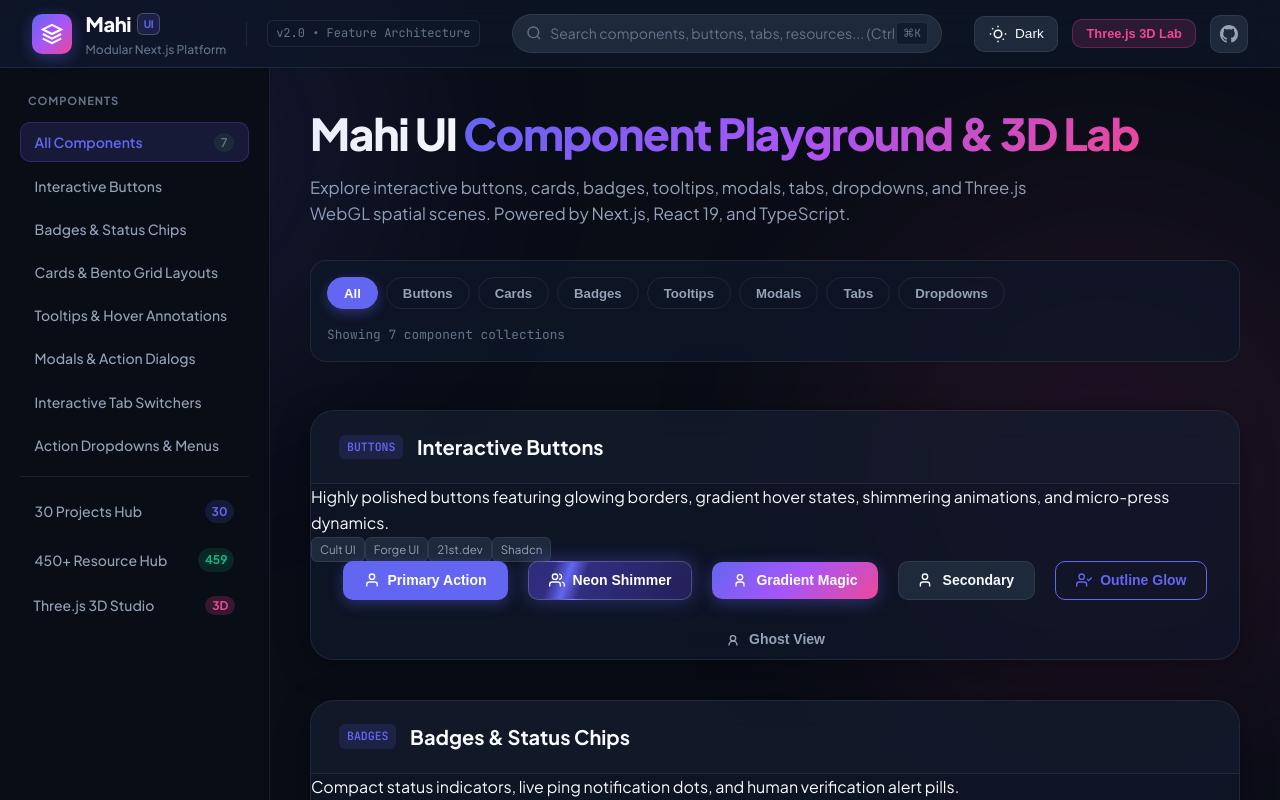
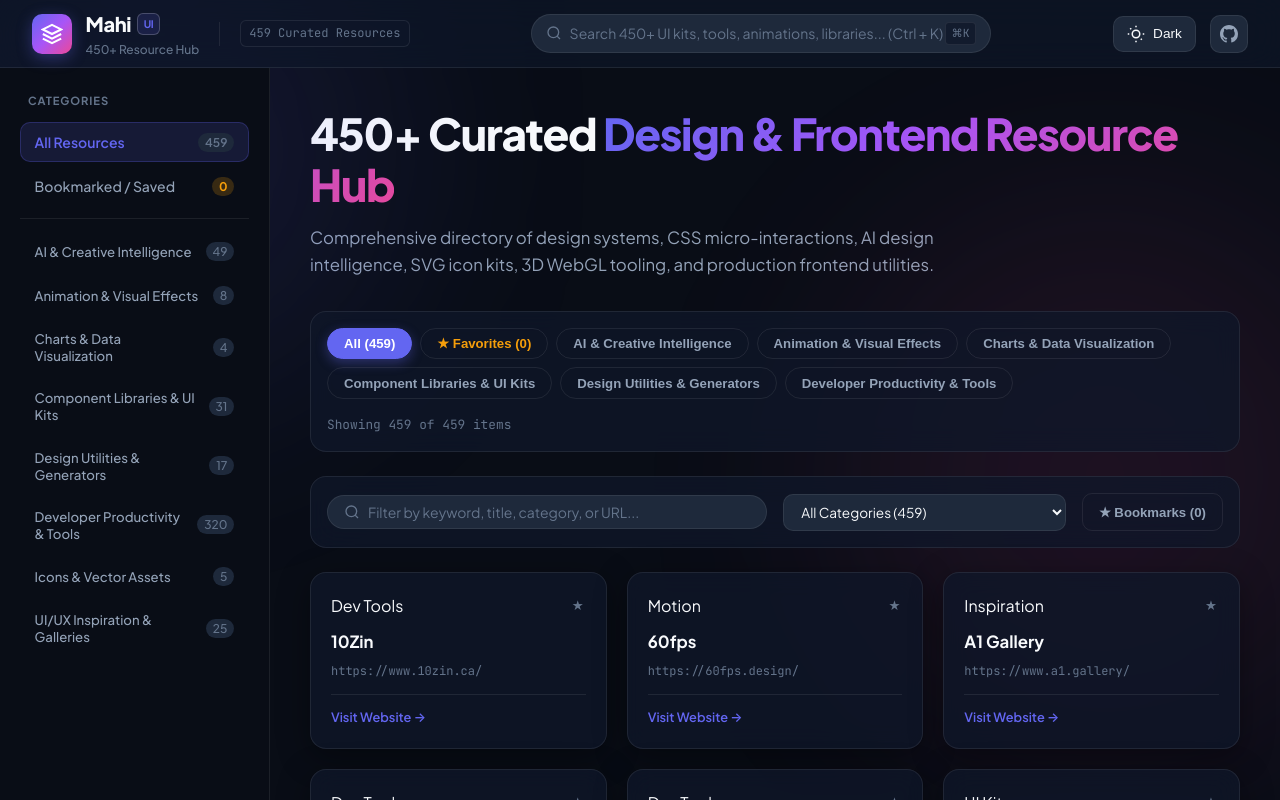
Before and after one commit to mahi-developer-universe/Mahi-UI-Component-Playground, a Next.js app: page / in a window 1280 px wide. Shown: the top 800 px of the page. Built offline with nearby package versions, Linux system fonts and the light colour scheme.

Commit message:
refactor: streamline dashboard to focus exclusively on 450+ Resource Hub

```diff
--- a/src/app/page.tsx
+++ b/src/app/page.tsx
@@ -1,27 +1,21 @@
 'use client';
 
-import React, { useState, useMemo } from 'react';
-import { componentsData, projectsData, resourcesData, themePresets } from '@/data';
-import { ComponentCard } from '@/components/ui/ComponentCard';
-import { ProjectCard } from '@/components/ui/ProjectCard';
+import React, { useState, useMemo, useEffect } from 'react';
+import { resourcesData, themePresets } from '@/data';
 import { ResourceCard } from '@/components/ui/ResourceCard';
-import { ThreeLab } from '@/features/three-d-studio/ThreeLab';
 import { useAppStore } from '@/stores/appStore';
-import { ProjectModal } from '@/features/project-gallery/ProjectModal';
-import { FrontendProject, ThemeName } from '@/types';
+import { ThemeName } from '@/types';
 
 export default function HomePage() {
-  const { theme, setTheme, favorites, toggleFavorite, recentProjects, addRecentProject, isThreeLabOpen, setThreeLabOpen } = useAppStore();
+  const { theme, setTheme, favorites, toggleFavorite } = useAppStore();
   const [themeMenuOpen, setThemeMenuOpen] = useState(false);
-  const [categoryFilter, setCategoryFilter] = useState('all');
-  const [projectFilter, setProjectFilter] = useState('all');
   const [searchQuery, setSearchQuery] = useState('');
-  const [resourceSearch, setResourceSearch] = useState('');
-  const [resourceCategory, setResourceCategory] = useState('all');
+  const [selectedCategory, setSelectedCategory] = useState('all');
+  const [onlyFavorites, setOnlyFavorites] = useState(false);
+  const [displayLimit, setDisplayLimit] = useState(48);
   const [toastMessage, setToastMessage] = useState<string | null>(null);
-  const [selectedProject, setSelectedProject] = useState<FrontendProject | null>(null);
 
-  React.useEffect(() => {
+  useEffect(() => {
     const handleKeyDown = (e: KeyboardEvent) => {
       if ((e.ctrlKey || e.metaKey) && e.key === 'k') {
         e.preventDefault();
@@ -45,33 +39,41 @@ export default function HomePage() {
     showToast(`Switched theme: ${newTheme.toUpperCase()}`);
   };
 
-  const filteredComponents = useMemo(() => {
-    return componentsData.filter((c) => {
-      const matchesCat = categoryFilter === 'all' || c.category === categoryFilter;
+  // Distinct categories available in resources
+  const categories = useMemo(() => {
+    const set = new Set<string>();
+    resourcesData.forEach((r) => {
+      if (r.category) set.add(r.category);
+    });
+    return Array.from(set).sort();
+  }, []);
+
+  // Filtered resources
+  const filteredResources = useMemo(() => {
+    const q = searchQuery.toLowerCase().trim();
+    return resourcesData.filter((r) => {
+      const matchesCategory = selectedCategory === 'all' || r.category === selectedCategory;
+      const matchesFavorite = !onlyFavorites || favorites.includes(r.id);
       const matchesQuery =
-        !searchQuery ||
-        c.title.toLowerCase().includes(searchQuery.toLowerCase()) ||
-        c.description.toLowerCase().includes(searchQuery.toLowerCase());
-      return matchesCat && matchesQuery;
+        !q ||
+        r.name.toLowerCase().includes(q) ||
+        r.url.toLowerCase().includes(q) ||
+        (r.category && r.category.toLowerCase().includes(q)) ||
+        (r.tag && r.tag.toLowerCase().includes(q));
+
+      return matchesCategory && matchesFavorite && matchesQuery;
     });
-  }, [categoryFilter, searchQuery]);
+  }, [searchQuery, selectedCategory, onlyFavorites, favorites]);
 
-  const filteredProjects = useMemo(() => {
-    return projectsData.filter((p) => {
-      return projectFilter === 'all' || p.section === projectFilter;
-    });
-  }, [projectFilter]);
+  const visibleResources = useMemo(() => {
+    return filteredResources.slice(0, displayLimit);
+  }, [filteredResources, displayLimit]);
 
-  const filteredResources = useMemo(() => {
-    const q = resourceSearch.toLowerCase().trim();
-    return resourcesData
-      .filter((r) => {
-        const matchesCat = resourceCategory === 'all' || r.category === resourceCategory;
-        const matchesQ = !q || r.name.toLowerCase().includes(q) || r.url.toLowerCase().includes(q);
-        return matchesCat && matchesQ;
-      })
-      .slice(0, 72);
-  }, [resourceSearch, resourceCategory]);
+  const handleToggleFavoriteWithToast = (id: string) => {
+    const willBeFavorited = !favorites.includes(id);
+    toggleFavorite(id);
+    showToast(willBeFavorited ? 'Added to favorites' : 'Removed from favorites');
+  };
 
   return (
     <>
@@ -101,11 +103,11 @@ export default function HomePage() {
             </div>
             <div className="brand-text">
               <span className="brand-title">Mahi <span className="brand-badge">UI</span></span>
-              <span className="brand-subtitle">Modular Next.js Platform</span>
+              <span className="brand-subtitle">450+ Resource Hub</span>
             </div>
           </a>
           <div className="nav-divider"></div>
-          <span className="version-tag">v2.0 • Feature Architecture</span>
+          <span className="version-tag">{resourcesData.length} Curated Resources</span>
         </div>
 
         <div className="nav-center">
@@ -117,7 +119,7 @@ export default function HomePage() {
             <input
               type="text"
               id="global-search"
-              placeholder="Search components, buttons, tabs, resources... (Ctrl + K)"
+              placeholder="Search 450+ UI kits, tools, animations, libraries... (Ctrl + K)"
               value={searchQuery}
               onChange={(e) => setSearchQuery(e.target.value)}
             />
@@ -158,20 +160,13 @@ export default function HomePage() {
             )}
           </div>
 
-          <button
-            className="action-btn"
-            onClick={() => setThreeLabOpen(true)}
-            style={{
-              background: 'rgba(236, 72, 153, 0.15)',
-              color: '#ec4899',
-              border: '1px solid rgba(236, 72, 153, 0.3)',
-              fontWeight: 700
-            }}
+          <a
+            href="https://github.com/mahi-developer-universe/Mahi-UI-Component-Playground"
+            target="_blank"
+            rel="noopener noreferrer"
+            className="icon-link-btn"
+            title="GitHub Repository"
           >
-            Three.js 3D Lab
-          </button>
-
-          <a href="https://github.com/mahi-developer-universe/Mahi-UI-Component-Playground" target="_blank" className="icon-link-btn" title="GitHub">
             <svg width="18" height="18" viewBox="0 0 24 24" fill="currentColor">
               <path d="M12 0C5.37 0 0 5.37 0 12c0 5.31 3.435 9.795 8.205 11.385.6.105.825-.255.825-.57 0-.285-.015-1.23-.015-2.235-3.015.555-3.795-.735-4.035-1.41-.135-.345-.72-1.41-1.23-1.695-.42-.225-1.02-.78-.015-.795.945-.015 1.62.87 1.845 1.23 1.08 1.815 2.805 1.305 3.495.99.105-.78.42-1.305.765-1.605-2.67-.3-5.46-1.335-5.46-5.925 0-1.305.465-2.385 1.23-3.225-.12-.3-.54-1.53.12-3.18 0 0 1.005-.315 3.3 1.23.96-.27 1.98-.405 3-.405s2.04.135 3 .405c2.295-1.56 3.3-1.23 3.3-1.23.66 1.65.24 2.88.12 3.18.765.84 1.23 1.905 1.23 3.225 0 4.605-2.805 5.625-5.475 5.925.435.375.81 1.095.81 2.22 0 1.605-.015 2.895-.015 3.3 0 .315.225.69.825.57A12.02 12.02 0 0024 12c0-6.63-5.37-12-12-12z" />
             </svg>
@@ -181,199 +176,197 @@ export default function HomePage() {
 
       {/* Main Workspace Layout */}
       <div className="layout-body">
-        {/* Sidebar */}
+        {/* Sidebar Filter for Resource Categories */}
         <aside className="sidebar" id="app-sidebar">
           <div className="sidebar-section">
-            <div className="sidebar-heading">COMPONENTS</div>
+            <div className="sidebar-heading">CATEGORIES</div>
             <nav className="sidebar-nav" id="sidebar-nav">
               <button
-                className={`nav-item ${categoryFilter === 'all' ? 'active' : ''}`}
-                onClick={() => setCategoryFilter('all')}
+                className={`nav-item ${selectedCategory === 'all' && !onlyFavorites ? 'active' : ''}`}
+                onClick={() => {
+                  setSelectedCategory('all');
+                  setOnlyFavorites(false);
+                }}
               >
-                <span>All Components</span>
-                <span className="nav-count">{componentsData.length}</span>
+                <span>All Resources</span>
+                <span className="nav-count">{resourcesData.length}</span>
               </button>
-              {componentsData.map((c) => (
+
               <button
-                  key={c.id}
-                  className={`nav-item ${categoryFilter === c.category ? 'active' : ''}`}
-                  onClick={() => setCategoryFilter(c.category)}
+                className={`nav-item ${onlyFavorites ? 'active' : ''}`}
+                onClick={() => setOnlyFavorites(!onlyFavorites)}
               >
-                  <span style={{ textTransform: 'capitalize' }}>{c.title}</span>
+                <span>Bookmarked / Saved</span>
+                <span className="nav-count" style={{ background: 'rgba(245, 158, 11, 0.2)', color: '#f59e0b', fontWeight: 700 }}>
+                  {favorites.length}
+                </span>
               </button>
-              ))}
 
               <div style={{ height: '1px', background: 'var(--border-color)', margin: '0.5rem 0' }}></div>
-              <a href="#projects-section" className="nav-item" style={{ textDecoration: 'none' }}>
-                <span>30 Projects Hub</span>
-                <span className="nav-count" style={{ background: 'var(--accent-light)', color: 'var(--accent-primary)', fontWeight: 700 }}>30</span>
-              </a>
-              <a href="#resources-section" className="nav-item" style={{ textDecoration: 'none' }}>
-                <span>450+ Resource Hub</span>
-                <span className="nav-count" style={{ background: 'rgba(16, 185, 129, 0.15)', color: 'var(--success)', fontWeight: 700 }}>459</span>
-              </a>
+
+              {categories.map((cat) => {
+                const count = resourcesData.filter((r) => r.category === cat).length;
+                return (
                   <button
-                className="nav-item"
-                onClick={() => setThreeLabOpen(true)}
-                style={{ background: 'transparent', border: 'none', width: '100%', textAlign: 'left' }}
+                    key={cat}
+                    className={`nav-item ${selectedCategory === cat && !onlyFavorites ? 'active' : ''}`}
+                    onClick={() => {
+                      setSelectedCategory(cat);
+                      setOnlyFavorites(false);
+                    }}
                   >
-                <span>Three.js 3D Studio</span>
-                <span className="nav-count" style={{ background: 'rgba(236, 72, 153, 0.2)', color: '#ec4899', fontWeight: 700 }}>3D</span>
+                    <span style={{ fontSize: '0.825rem' }}>{cat}</span>
+                    <span className="nav-count">{count}</span>
                   </button>
+                );
+              })}
             </nav>
           </div>
         </aside>
 
-        {/* Main Canvas Area */}
-        <main className="main-content" id="main-content">
+        {/* Main Resource Hub Area */}
+        <main className="main-content" id="main-content" style={{ maxWidth: '1440px', margin: '0 auto', width: '100%' }}>
           {/* Hero Banner */}
-          <section className="hero-banner">
+          <section className="hero-banner" style={{ marginBottom: '1.5rem', textAlign: 'left' }}>
             <h1 className="hero-title">
-              Mahi UI <span className="gradient-text">Component Playground & 3D Lab</span>
+              450+ Curated <span className="gradient-text">Design & Frontend Resource Hub</span>
             </h1>
             <p className="hero-desc">
-              Explore interactive buttons, cards, badges, tooltips, modals, tabs, dropdowns, and Three.js WebGL spatial scenes. Powered by Next.js, React 19, and TypeScript.
+              Comprehensive directory of design systems, CSS micro-interactions, AI design intelligence, SVG icon kits, 3D WebGL tooling, and production frontend utilities.
             </p>
 
-            <div className="toolbar-wrapper">
+            <div className="toolbar-wrapper" style={{ marginTop: '1.25rem' }}>
               <div className="category-pills">
-                {['all', 'buttons', 'cards', 'badges', 'tooltips', 'modals', 'tabs', 'dropdowns'].map((cat) => (
+                <button
+                  className={`filter-pill ${selectedCategory === 'all' && !onlyFavorites ? 'active' : ''}`}
+                  onClick={() => {
+                    setSelectedCategory('all');
+                    setOnlyFavorites(false);
+                  }}
+                >
+                  All ({resourcesData.length})
+                </button>
+                <button
+                  className={`filter-pill ${onlyFavorites ? 'active' : ''}`}
+                  onClick={() => setOnlyFavorites(!onlyFavorites)}
+                  style={{ color: onlyFavorites ? '#fff' : '#f59e0b' }}
+                >
+                  ★ Favorites ({favorites.length})
+                </button>
+                {categories.slice(0, 6).map((cat) => (
                   <button
                     key={cat}
-                    className={`filter-pill ${categoryFilter === cat ? 'active' : ''}`}
-                    onClick={() => setCategoryFilter(cat)}
-                    style={{ textTransform: 'capitalize' }}
+                    className={`filter-pill ${selectedCategory === cat && !onlyFavorites ? 'active' : ''}`}
+                    onClick={() => {
+                      setSelectedCategory(cat);
+                      setOnlyFavorites(false);
+                    }}
                   >
                     {cat}
                   </button>
                 ))}
               </div>
               <span className="result-count-text">
-                Showing {filteredComponents.length} component collections
+                Showing {filteredResources.length} of {resourcesData.length} items
               </span>
             </div>
           </section>
 
-          {/* Component Showcase */}
-          <section className="showcase-container" id="showcase-container">
-            {filteredComponents.map((comp) => (
-              <ComponentCard key={comp.id} component={comp} />
-            ))}
-          </section>
-
-          {/* 30 Projects Section */}
-          <section className="projects-directory-section" id="projects-section">
-            <div className="directory-header">
-              <span className="directory-tag">Roadmap</span>
-              <h2 className="directory-title">
-                30 Frontend Developer Projects <span className="gradient-text">Catalog</span>
-              </h2>
-              <p className="directory-desc">
-                Real-world projects inspired by Cult UI, Forge UI, 21st.dev, Magic UI, and Evil Charts.
-              </p>
-            </div>
-
-            <div className="projects-filter-bar">
-              {[
-                { id: 'all', label: 'All 30 Projects' },
-                { id: 'ui-animation', label: '1. UI & Animations' },
-                { id: 'design-tools', label: '2. Creative Tools' },
-                { id: 'inspiration-hub', label: '3. Inspiration' },
-                { id: 'dev-tools', label: '4. Productivity' },
-                { id: 'portfolio-apps', label: '5. Portfolios' },
-                { id: 'creative-plus', label: '6. Experiments' }
-              ].map((f) => (
-                <button
-                  key={f.id}
-                  className={`proj-tab-btn ${projectFilter === f.id ? 'active' : ''}`}
-                  onClick={() => setProjectFilter(f.id)}
-                >
-                  {f.label}
-                </button>
-              ))}
-            </div>
-
-            <div className="projects-grid">
-              {filteredProjects.map((proj) => (
-                <ProjectCard
-                  key={proj.id}
-                  project={proj}
-                  onLaunch={() => {
-                    addRecentProject(proj.id);
-                    setSelectedProject(proj);
-                    showToast(`Opened ${proj.title}`);
-                  }}
-                />
-              ))}
-            </div>
-          </section>
-
-          {/* 450+ Resource Directory */}
-          <section className="resource-directory-section" id="resources-section">
-            <div className="directory-header">
-              <span className="directory-tag">Resource Catalog</span>
-              <h2 className="directory-title">
-                450+ Verified Frontend & <span className="gradient-text">Design Resources</span>
-              </h2>
-              <p className="directory-desc">
-                Curated directory of design systems, AI tools, animation libraries, and developer utilities.
-              </p>
-            </div>
-
+          {/* 450+ Resource Directory Grid */}
+          <section className="resource-directory-section" id="resources-section" style={{ marginTop: 0, paddingTop: 0, borderTop: 'none' }}>
             <div className="resource-search-filter-box">
               <div className="resource-search-input-wrap">
+                <svg width="16" height="16" viewBox="0 0 24 24" fill="none" stroke="currentColor" strokeWidth="2" style={{ color: 'var(--text-muted)' }}>
+                  <circle cx="11" cy="11" r="8"></circle>
+                  <line x1="21" y1="21" x2="16.65" y2="16.65"></line>
+                </svg>
                 <input
                   type="text"
-                  placeholder="Search 450+ resources by name or URL..."
-                  value={resourceSearch}
-                  onChange={(e) => setResourceSearch(e.target.value)}
+                  placeholder="Filter by keyword, title, category, or URL..."
+                  value={searchQuery}
+                  onChange={(e) => setSearchQuery(e.target.value)}
                 />
               </div>
 
               <select
                 className="resource-category-select"
-                value={resourceCategory}
-                onChange={(e) => setResourceCategory(e.target.value)}
+                value={selectedCategory}
+                onChange={(e) => {
+                  setSelectedCategory(e.target.value);
+                  setOnlyFavorites(false);
+                }}
               >
-                <option value="all">All Categories (450+)</option>
-                <option value="Component Libraries & UI Kits">Component Libraries & UI Kits</option>
-                <option value="Animation & Visual Effects">Animation & Visual Effects</option>
-                <option value="UI/UX Inspiration & Galleries">UI/UX Inspiration & Galleries</option>
-                <option value="Design Utilities & Generators">Design Utilities & Generators</option>
-                <option value="Developer Productivity & Tools">Developer Productivity & Tools</option>
-                <option value="AI & Creative Intelligence">AI & Creative Intelligence</option>
-                <option value="Icons & Vector Assets">Icons & Vector Assets</option>
-                <option value="Charts & Data Visualization">Charts & Data Visualization</option>
+                <option value="all">All Categories ({resourcesData.length})</option>
+                {categories.map((cat) => (
+                  <option key={cat} value={cat}>
+                    {cat} ({resourcesData.filter((r) => r.category === cat).length})
+                  </option>
+                ))}
               </select>
+
+              <button
+                className={`filter-pill ${onlyFavorites ? 'active' : ''}`}
+                onClick={() => setOnlyFavorites(!onlyFavorites)}
+                style={{ height: '38px', borderRadius: 'var(--radius-md)' }}
+              >
+                ★ Bookmarks ({favorites.length})
+              </button>
             </div>
 
+            {filteredResources.length === 0 ? (
+              <div
+                style={{
+                  textAlign: 'center',
+                  padding: '4rem 2rem',
+                  background: 'var(--bg-card)',
+                  borderRadius: 'var(--radius-lg)',
+                  border: '1px solid var(--border-color)',
+                  color: 'var(--text-muted)'
+                }}
+              >
+                <p style={{ fontSize: '1.1rem', marginBottom: '0.75rem', color: 'var(--text-primary)' }}>No resources found</p>
+                <p style={{ fontSize: '0.9rem' }}>Try clearing the search query or switching categories.</p>
+                <button
+                  className="filter-pill active"
+                  style={{ marginTop: '1rem' }}
+                  onClick={() => {
+                    setSearchQuery('');
+                    setSelectedCategory('all');
+                    setOnlyFavorites(false);
+                  }}
+                >
+                  Reset Filters
+                </button>
+              </div>
+            ) : (
+              <>
                 <div className="resource-cards-grid">
-              {filteredResources.map((res) => (
+                  {visibleResources.map((res) => (
                     <ResourceCard
                       key={res.id}
                       resource={res}
                       isFavorite={favorites.includes(res.id)}
-                  onToggleFavorite={toggleFavorite}
+                      onToggleFavorite={handleToggleFavoriteWithToast}
                     />
                   ))}
                 </div>
+
+                {visibleResources.length < filteredResources.length && (
+                  <div style={{ textAlign: 'center', marginTop: '2.5rem', marginBottom: '3rem' }}>
+                    <button
+                      className="proj-tab-btn active"
+                      style={{ padding: '0.75rem 2rem', fontSize: '0.9rem', cursor: 'pointer' }}
+                      onClick={() => setDisplayLimit((prev) => prev + 48)}
+                    >
+                      Load More Resources ({visibleResources.length} of {filteredResources.length})
+                    </button>
+                  </div>
+                )}
+              </>
+            )}
           </section>
         </main>
       </div>
-
-      {/* 3D Lab Modal Dialog */}
-      {isThreeLabOpen && (
-        <ThreeLab onClose={() => setThreeLabOpen(false)} />
-      )}
-
-      {/* Interactive Project Application Modal */}
-      {selectedProject && (
-        <ProjectModal
-          project={selectedProject}
-          onClose={() => setSelectedProject(null)}
-          onToast={showToast}
-        />
-      )}
     </>
   );
 }
```
Lines whose indentation alone changed are shown as unchanged.
